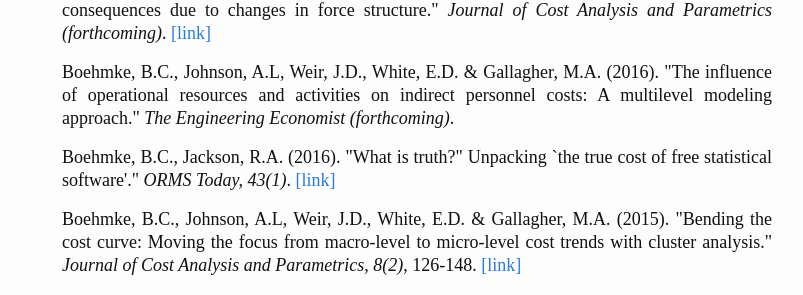
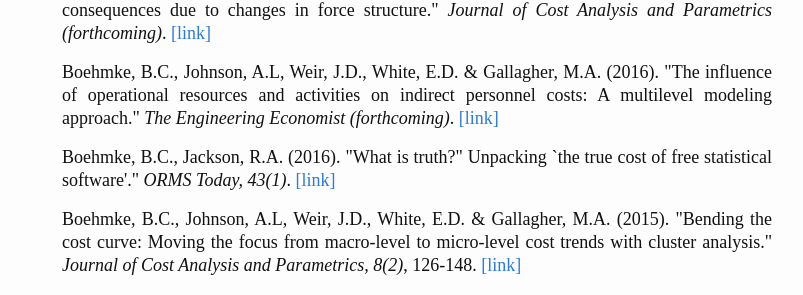
Before and after one commit to bradleyboehmke/bradleyboehmke, a Jekyll site: the page built from cv.md, in a window 1280 px wide and 900 px high, scrolled down 3602 px. Shown: the part 152-447 px from the top of the window, without its empty margins (238-1041 px from the left). Built offline with Jekyll 4.4.1, drawn with Linux system fonts in a browser that asks for light colours.

Commit message:
Update cv.md

```diff
--- a/cv.md
+++ b/cv.md
@@ -151,7 +151,7 @@
 Boehmke, B.C., Johnson, A.L, Weir, J.D., White, E.D. & Gallagher, M.A. (2016).  "Tooth-to-Tail impact analysis: Combining econometric modeling and Bayesian networks to assess support cost consequences due to changes in force structure." <em>Journal of Cost Analysis and Parametrics (forthcoming)</em>.  <a href="https://www.researchgate.net/publication/293695531_Tooth-to-Tail_Impact_Analysis_Combining_Econometric_Modeling_and_Bayesian_Networks_to_Assess_Support_Cost_Consequences_Due_to_Changes_in_Force_Structure">[link]</a>
 </p>
 <p>
-Boehmke, B.C., Johnson, A.L, Weir, J.D., White, E.D. & Gallagher, M.A. (2016).  "The influence of operational resources and activities on indirect personnel costs: A multilevel modeling approach." <em>The Engineering Economist (forthcoming)</em>.
+Boehmke, B.C., Johnson, A.L, Weir, J.D., White, E.D. & Gallagher, M.A. (2016).  "The influence of operational resources and activities on indirect personnel costs: A multilevel modeling approach." <em>The Engineering Economist (forthcoming)</em>. <a href="https://www.researchgate.net/publication/295678024_The_influence_of_operational_resources_and_activities_on_indirect_personnel_costs_A_multilevel_modeling_approach">[link]</a>
 </p>
 <p>
 Boehmke, B.C., Jackson, R.A. (2016). "What is truth?" Unpacking `the true cost of free statistical software'." <em>ORMS Today, 43(1)</em>. <a href="https://www.informs.org/ORMS-Today/Private-Articles/February-Volume-43-Number-1">[link]</a>
```
